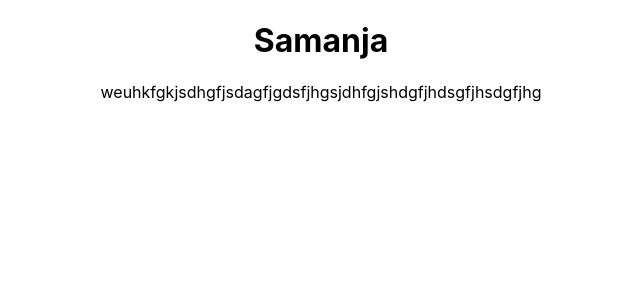
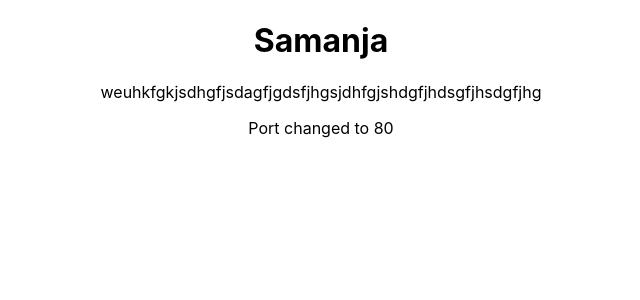
Before and after one commit to SamanjaCartagena/portfolio, a React (Create React App) app: page / in a window 1280 px wide. Shown: the top 300 px of the page, without its empty margins (319-959 px from the left). Built offline with nearby package versions, Linux system fonts and the light colour scheme.

Commit message:
more changes

```diff
--- a/src/App.js
+++ b/src/App.js
@@ -8,6 +8,7 @@ function App() {
     <div className="App">
      <h1>Samanja</h1>
      <p>weuhkfgkjsdhgfjsdagfjgdsfjhgsjdhfgjshdgfjhdsgfjhsdgfjhg</p>
+     <p>Port changed to 80</p>
 
     </div>
   );
```
